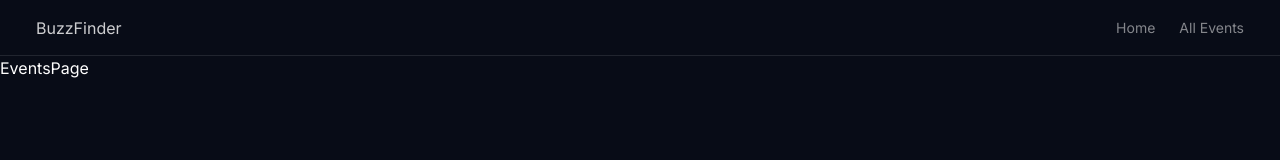
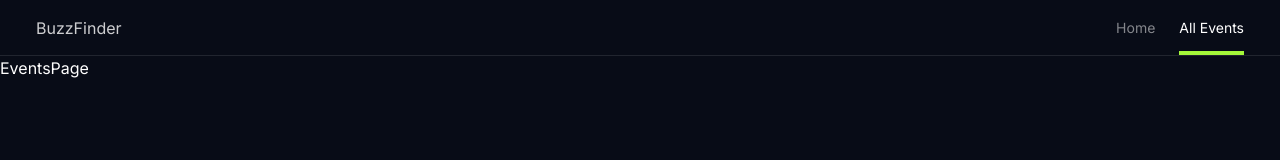
Before and after one commit to samyakpiya/buzz-finder, a Next.js app: page /events/all in a window 1280 px wide. Shown: the top 160 px of the page. Built offline with nearby package versions, Linux system fonts and the light colour scheme.

Commit message:
Add clsx and framer-motion dependencies

```diff
--- a/src/components/header.tsx
+++ b/src/components/header.tsx
@@ -1,5 +1,9 @@
+"use client";
+
+import clsx from "clsx";
 import Link from "next/link";
-import Logo from "./logo";
+import { usePathname } from "next/navigation";
+import { motion } from "framer-motion";
 
 const routes = [
   {
@@ -13,20 +17,35 @@
 ];
 
 export default function Header() {
+  const activePathname = usePathname();
+
   return (
     <header className="flex items-center justify-between border-b border-white/10 h-14 px-3 sm:px-9">
       <h1 className="text-white/80 hover:text-white transition">
         <Link href="/">BuzzFinder</Link>
       </h1>
 
-      <nav>
-        <ul className="flex gap-x-6 text-sm">
+      <nav className="h-full">
+        <ul className="flex gap-x-6 text-sm h-full">
           {routes.map((route) => (
             <li
               key={route.name}
-              className="text-white/50 hover:text-white transition"
+              className={clsx(
+                " hover:text-white flex items-center transition relative",
+                {
+                  "text-white": activePathname === route.path,
+                  "text-white/50": activePathname !== route.path,
+                }
+              )}
             >
               <Link href={route.path}>{route.name}</Link>
+
+              {activePathname === route.path && (
+                <motion.div
+                  layoutId="header-active-link"
+                  className="bg-accent h-1 w-full absolute bottom-0"
+                ></motion.div>
+              )}
             </li>
           ))}
         </ul>
```
Also changed, not shown: package.json (+7 -5 lines), 1 other file (tests, documents, lock files or other folders).
